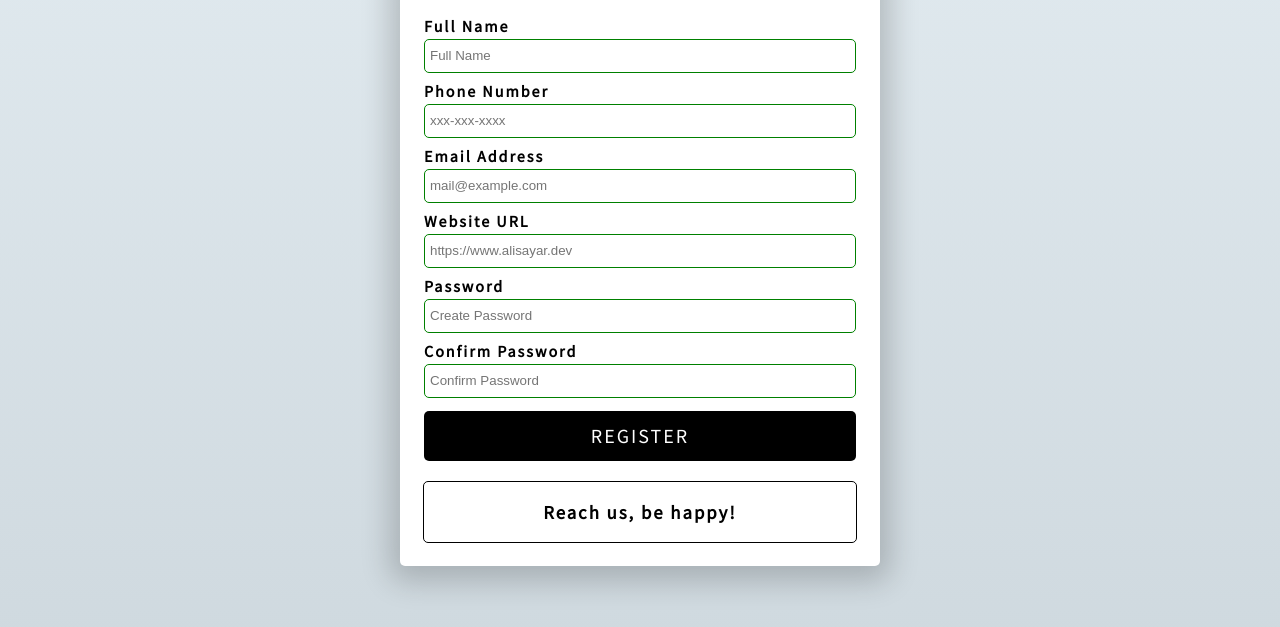
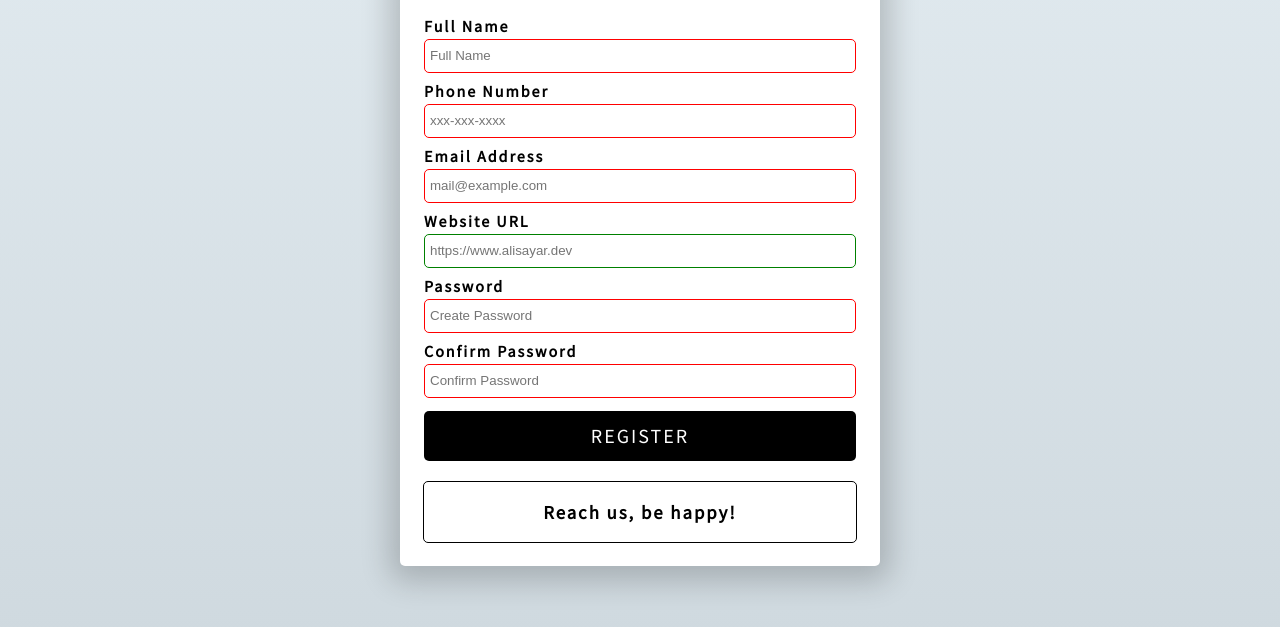
Before and after one commit to asyr01/formValidator, a plain HTML site: page index.html in a window 1280 px wide. Shown: the part 149-776 px from the top of the page. Drawn offline with Linux system fonts and the light colour scheme.

Commit message:
regular expressions added, html validation completed.

```diff
--- a/index.html
+++ b/index.html
@@ -15,17 +15,35 @@
         <!-- Full Name -->
         <div class="form-group">
           <label for="name">Full Name</label>
-          <input type="text" id="name" placeholder="Full Name" />
+          <input
+            type="text"
+            id="name"
+            placeholder="Full Name"
+            minlength="3"
+            maxlength="25"
+            required
+          />
         </div>
         <!-- Phone Number -->
         <div class="form-group">
           <label for="phone">Phone Number</label>
-          <input type="tel" id="phone" placeholder="xxx-xxx-xxxx" />
+          <input
+            type="tel"
+            id="phone"
+            placeholder="xxx-xxx-xxxx"
+            required
+            pattern="[0-9]{3}-[0-9]{3}-[0-9]{4}"
+          />
         </div>
         <!-- Email Address -->
         <div class="form-group">
           <label for="email">Email Address</label>
-          <input type="email" id="email" placeholder="mail@example.com" />
+          <input
+            type="email"
+            id="email"
+            placeholder="mail@example.com"
+            required
+          />
         </div>
         <!-- Website URL -->
         <div class="form-group">
@@ -39,7 +57,13 @@
         <!-- Password -->
         <div class="form-group">
           <label for="password1">Password</label>
-          <input type="password" id="password1" placeholder="Create Password" />
+          <input
+            type="password"
+            id="password1"
+            placeholder="Create Password"
+            required
+            pattern="^(?=.*\d)(?=.*[a-z])(?=.*[A-Z])(?=.*[a-zA-Z]).{8,}$"
+          />
         </div>
         <!-- Confirm Password -->
         <div class="form-group">
@@ -48,6 +72,8 @@
             type="password"
             id="password2"
             placeholder="Confirm Password"
+            required
+            pattern="^(?=.*\d)(?=.*[a-z])(?=.*[A-Z])(?=.*[a-zA-Z]).{8,}$"
           />
         </div>
         <button type="submit">Register</button>
```
